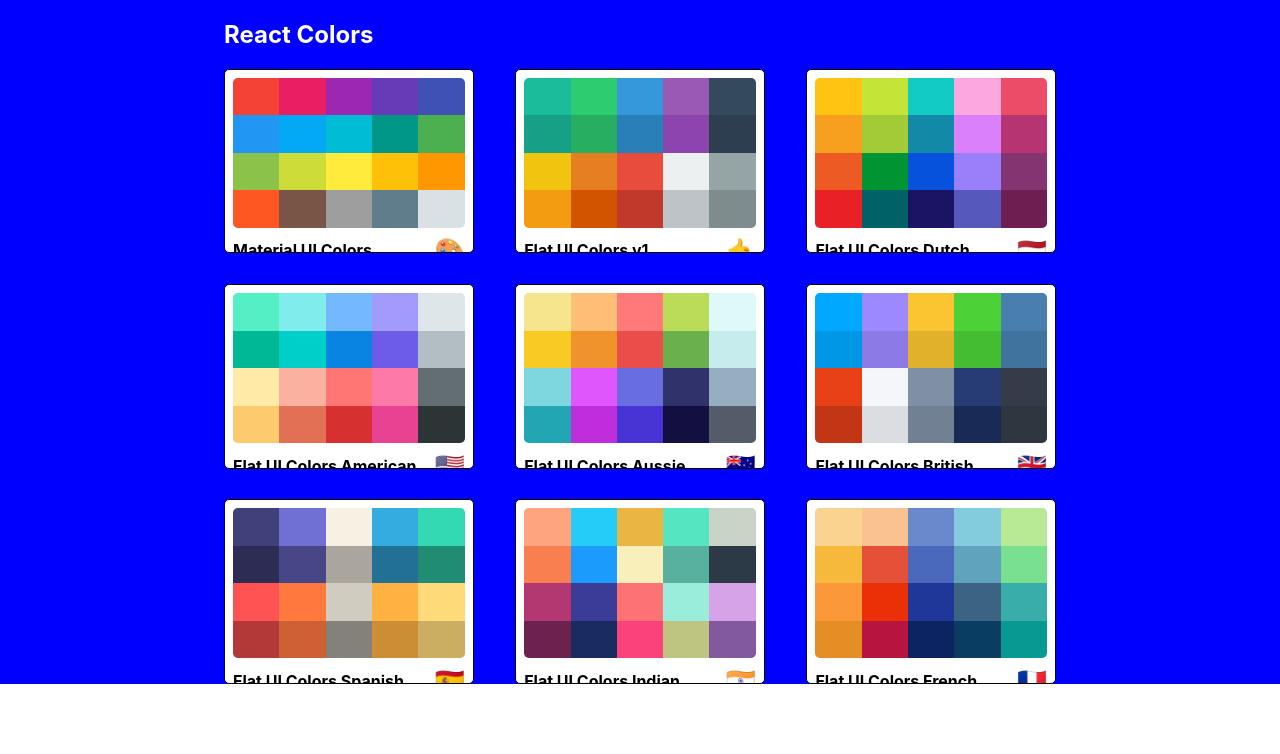
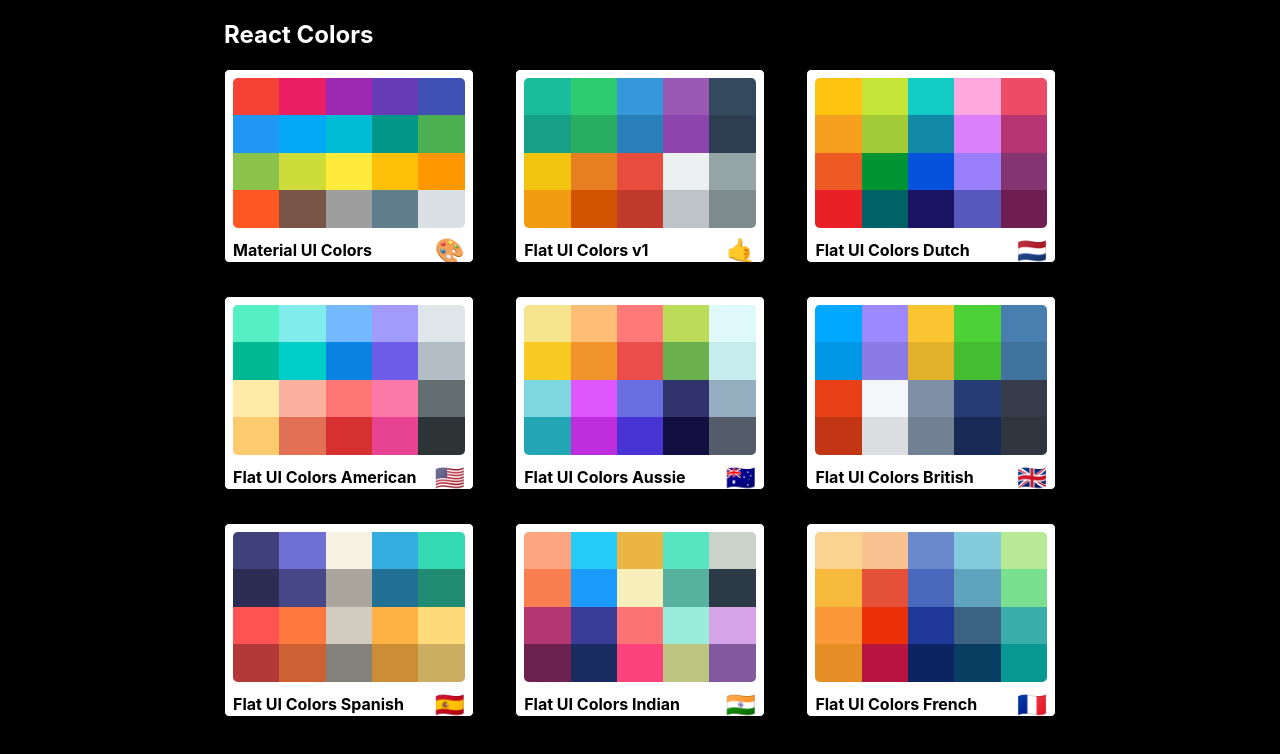
Before and after one commit to ElyTgy/colors, a React (Create React App) app: page / in a window 1280 px wide. Shown: the top 754 px of the page. Built offline with nearby package versions, Linux system fonts and the light colour scheme.

Commit message:
add links

```diff
--- a/src/App.js
+++ b/src/App.js
@@ -19,7 +19,7 @@
         //console.log(generatePalette(seedColors[0]));
         return (
             <Switch>
-                <Route exact path="/" render={()=><PaletteList palettes={seedColors}/>}/>
+                <Route exact path="/" render={(routeProps)=><PaletteList palettes={seedColors} {...routeProps}/>}/>
                 <Route exact path="/palette/:id" render={routeProps=><Palette {...generatePalette(this.findPalette(routeProps.match.params.id))}/>}/>
             </Switch>
 
--- a/src/MiniPalette.js
+++ b/src/MiniPalette.js
@@ -28,8 +28,9 @@
     color: "black",
     paddingTop: "0.5rem",
     fontSize: "1rem",
-    position: "relative"
-  },
+    position: "relative",
+    marginBottom: "0.7rem",
+},
   emoji: {
     marginLeft: "0.5rem",
     fontSize: "1.5rem"
@@ -55,7 +56,7 @@
   ));
 
   return (
-    <div className={classes.root}>
+    <div className={classes.root} onClick={props.handleClick}>
       <div className={classes.colors}>{miniColorBoxes}</div>
       <h5 className={classes.title}>
         {paletteName} <span className={classes.emoji}>{emoji}</span>
--- a/src/Palette.js
+++ b/src/Palette.js
@@ -1,9 +1,34 @@
 import React, { Component } from 'react'
 import ColorBox from './ColorBox.js'
 import Navbar from './Navbar.js';
+import {withStyles} from "@material-ui/styles"
 import "./Palette.css"
 
-export default class Palette extends Component {
+
+const styles = {
+    palette:{
+    height: "100vh",
+    display:"flex",
+    flexDirection: "column"
+    },
+    paletteColors:{
+        height:"90%"
+    },
+    paletteFooter:{
+        backgroundColor:'white',
+        height:'5vh',
+        display:'flex',
+        justifyContent: 'flex-end',
+        alignItems:'center',
+        fontWeight:'bold'
+    },
+    emoji:{
+        fontSize: "1.5rem",
+        margin: "0 1rem"
+    }
+};
+
+class Palette extends Component {
     constructor(props){
         super(props)
         this.state = {level:500, format:"hex"};
@@ -22,14 +47,17 @@
     render() {
         let colorBoxes = this.props.colors[this.state.level].map(colorobj=> <ColorBox color={colorobj[this.state.format]} name={colorobj.name} key={colorobj.id}/>)
         return (
-            <div className="palette">
+            <div className={this.props.classes.palette}>
                 <Navbar handleChange={this.handleChange} format={this.state.format} level={this.state.level} changeLevel={this.changeLevel}/>
-                <div className="palette-colors">{colorBoxes}</div>
-                <footer className="palette-footer">
+                <div className={this.props.classes.paletteColors}>{colorBoxes}</div>
+                <footer className={this.props.classes.paletteFooter}>
                     {this.props.paletteName}
-                    <span className="emoji">{this.props.emoji}</span>
+                    <span className={this.props.classes.emoji}>{this.props.emoji}</span>
                 </footer>
             </div>
         )
     }
 }
+
+
+export default withStyles(styles)(Palette)
--- a/src/PaletteList.js
+++ b/src/PaletteList.js
@@ -5,8 +5,8 @@
 
 const styles = {
     root: {
-        backgroundColor: "blue",
-        height: "100%",
+        backgroundColor: "black",
+        height: "100vh",
         display: "flex",
         alignItems: "flex-start",
         justifyContent: "center"
@@ -29,22 +29,20 @@
         width:"100%",
         display:"grid",
         gridTemplateColumns:"repeat(3, 30%)",
-        gridGap: "5%"
+        gridGap: "5%",
+        textDecoration:"none"
     }
 }
 
 
 class PaletteList extends Component {
+    handleClick(id){
+        this.props.history.push(`/palette/${id}`);
+    }
+
     render() {
-        //let palettes = this.props.palettes.map(palette =>
-        //<Link to={`palette/${palette.id}`}>
-        //    <div className="link-content">
-        //        <span className="name">{palette.paletteName}</span>
-        //        <span className="emoji">{palette.emoji}</span>
-        //    </div>
-        //</Link>)
         let palettes = this.props.palettes.map(palette =>
-            <MiniPalette {...palette}/>)
+            <MiniPalette {...palette} handleClick={() => this.handleClick(palette.id)}/>)
         return (
             <div className={this.props.classes.root}>
                 <div className={this.props.classes.container}>
```
